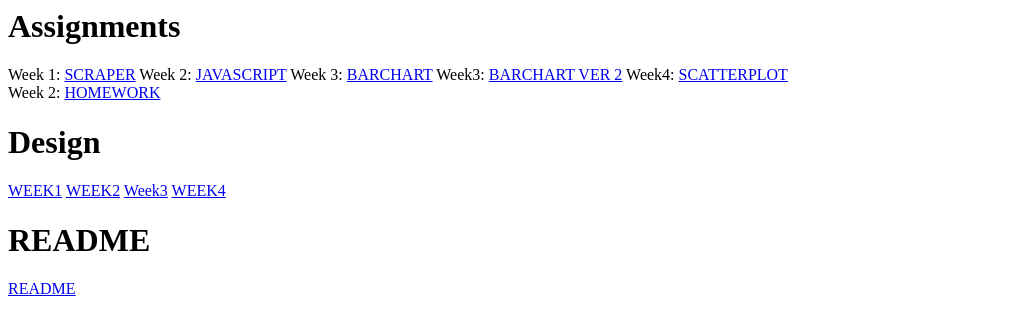
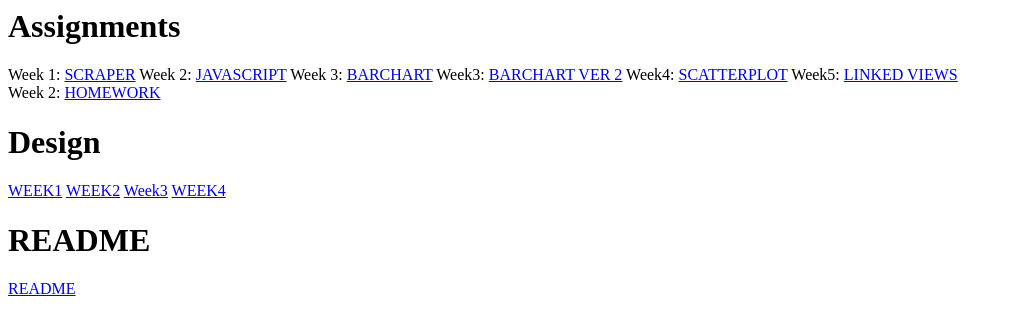
Before and after one commit to civart2/dataprocessing, a plain HTML site: page index.html in a window 1280 px wide. Shown: the whole page, without its empty margins (0-1013 px from the left). Drawn offline with Linux system fonts and the light colour scheme.

Commit message:
Update index.html

```diff
--- a/index.html
+++ b/index.html
@@ -8,6 +8,7 @@
   Week 3: <a href="https://github.com/civart2/dataprocessing/tree/master/Homework/Week3">BARCHART</a>
   Week3: <a href="https://github.com/civart2/dataprocessing/blob/master/Homework/Week3/index2.html">BARCHART VER 2</a>
   Week4: <a href="https://github.com/civart2/dataprocessing/tree/master/Week4">SCATTERPLOT</a>
+  Week5: <a href="https://github.com/civart2/dataprocessing/blob/master/Homework/Week5/index.html">LINKED VIEWS</a>
   <br>Week 2: <a href="https://github.com/civart2/dataprocessing/blob/master/Homework/Week_2/Homework%202.pdf">HOMEWORK</a>
   <br><h1>Design</h1>
   <a href="https://github.com/civart2/dataprocessing/blob/master/Design/design1.pdf">WEEK1</a>
```
